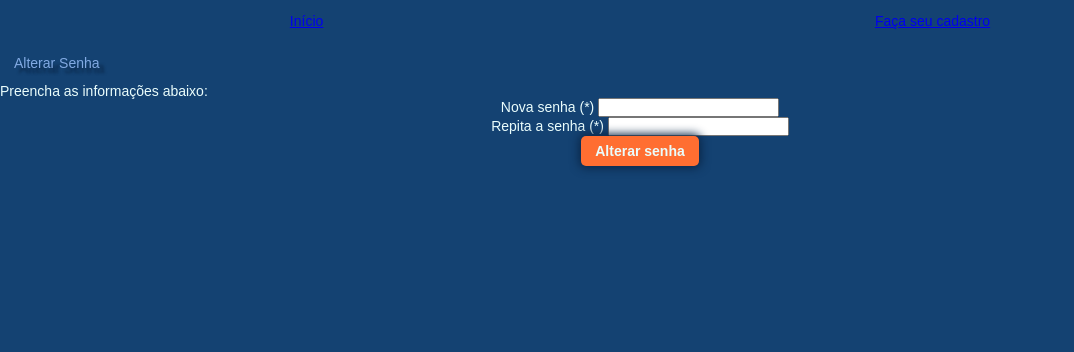
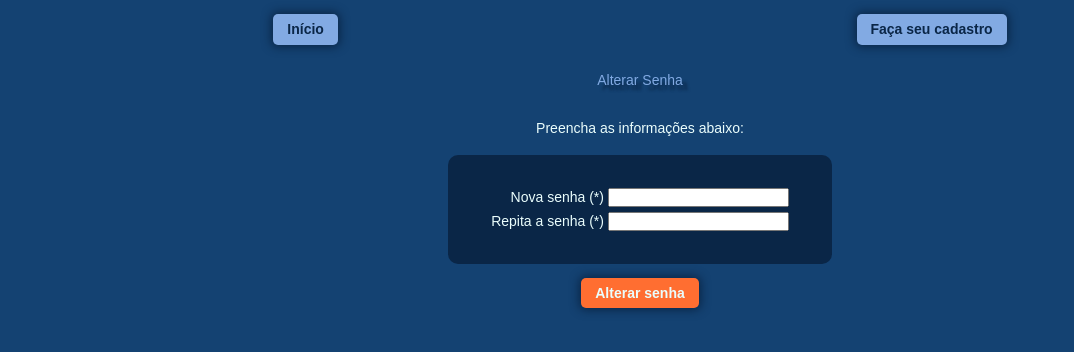
Before and after one commit to rgstovani/Flask-HTML, a Flask app: template templates/alterarsenha.html in a window 1280 px wide. Shown: the top 352 px of the page, without its empty margins (0-1074 px from the left). Run offline with Flask 2, Linux system fonts and the light colour scheme; the template is opened without the code that fills it, so the values that code supplies are empty.

Commit message:
Update alterarsenha.html

```diff
--- a/templates/alterarsenha.html
+++ b/templates/alterarsenha.html
@@ -10,12 +10,11 @@
 </head>
 <body>
     <header>
-        <a href="{{ url_for('login') }}">Início</a>
-        <a href="{{ url_for('cadastro') }}">Faça seu cadastro</a>
-
+        <a class="link" href="{{ url_for('login') }}">Início</a>
+        <a class="link" href="{{ url_for('cadastro') }}">Faça seu cadastro</a>
     </header>
     <main>
-        <div>
+        <section class="mensagem-flash">
             {% with messages = get_flashed_messages() %}
                 {% if messages %}
                     <ul id="messages" class="list-unstyled">
@@ -25,23 +24,28 @@
                     </ul>
                 {% endif %}
             {% endwith %}
-        </div>
-        <div>
+        </section>
+        <section class="troca_senha">
+            <div class="informacoes">
                 <h1>Alterar Senha</h1>
-            <p>Preencha as informações abaixo:</p>
+                <p class="texto-apresentacao">Preencha as informações abaixo:</p>
             </div>
             <form action="{{ url_for('alterarsenha') }}" method="POST">
-            <div>
+                <fieldset class="dados_troca_senha">
+                    <div class="input_troca_senha">
                         <label>Nova senha (*)</label>
                         <input type="text" name="senha" id="senha" required>
                     </div>
-            <div>
+                    <div class="input_troca_senha">
                         <label>Repita a senha (*)</label>
                         <input type="text" name="repetesenha" id="repetesenha" required>
                     </div>
-
+                </fieldset>
+                <div class="subdivisao">
                     <button type="submit">Alterar senha</button>
+                </div>
             </form>
+        </section>
     </main>
 </body>
 </html>
```
Lines whose indentation alone changed are shown as unchanged.
